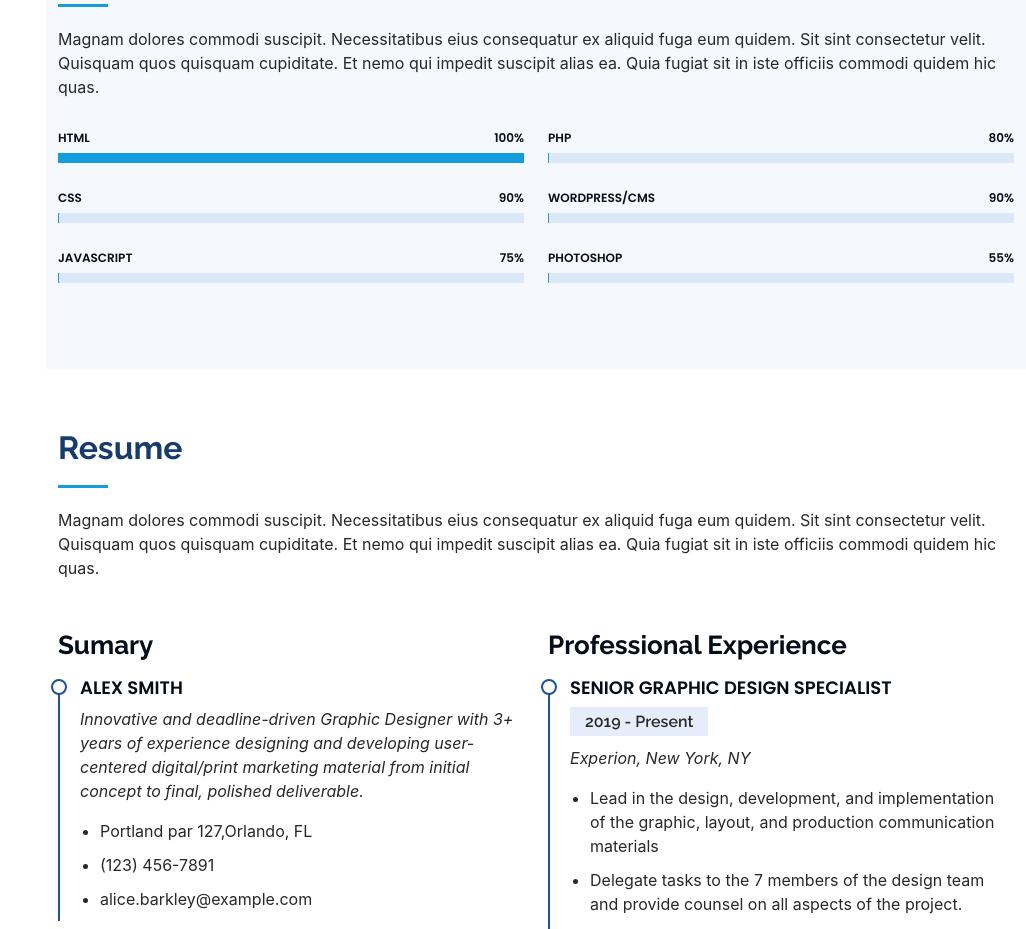
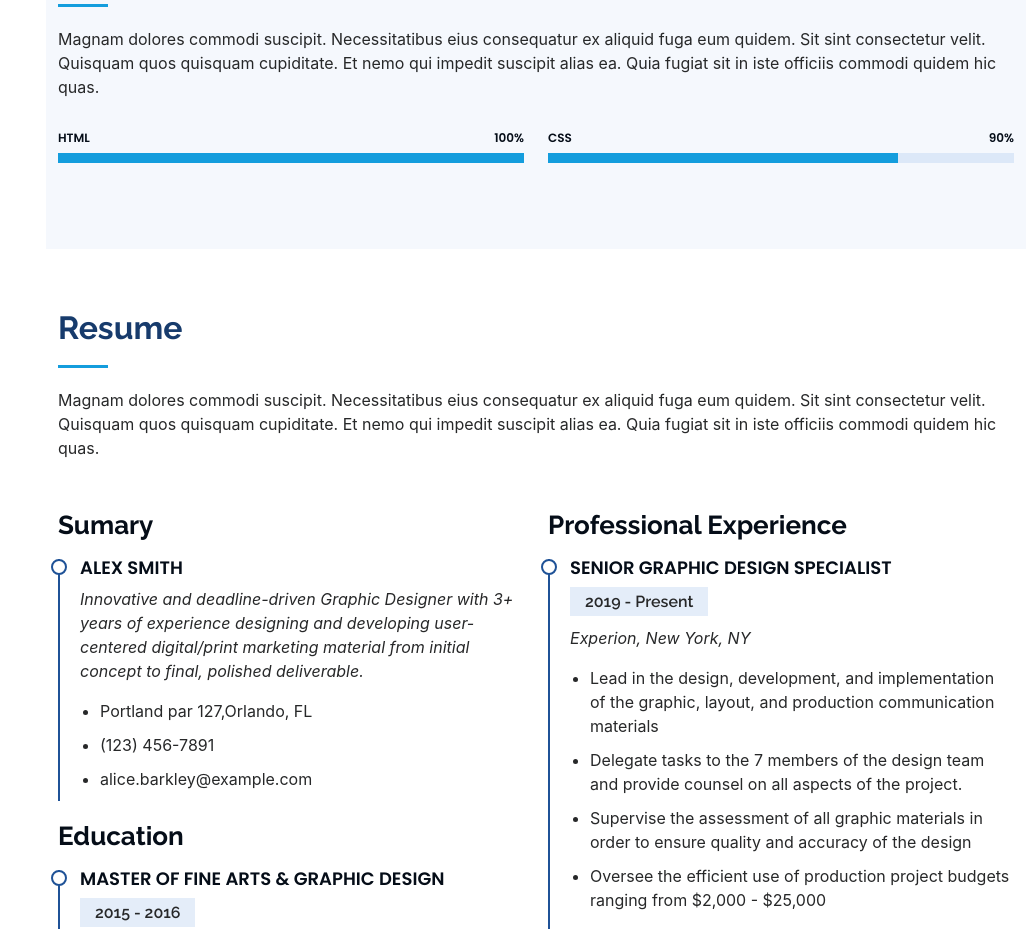
Before and after one commit to solutionsofweb/bootstrap-react, a React (Create React App) app: page / in a window 1280 px wide. Shown: the part 2040-2969 px from the top of the page, without its empty margins (254-1280 px from the left). Built offline with nearby package versions, Linux system fonts and the light colour scheme.

Commit message:
skills in progress

```diff
--- a/src/components/skills.jsx
+++ b/src/components/skills.jsx
@@ -2,19 +2,8 @@ import React, { Component, useEffect } from 'react';
 
 const Skills = () => {
     useEffect(() => {
-      // let skilsContent = select('skills-content');
-      // if (skilsContent) {
-      //   new Waypoint({
-      //     element: skilsContent,
-      //     offset: '80%',
-      //     handler: function(direction) {
-      //       let progress = select('.progress .progress-bar', true);
-      //       progress.forEach((el) => {
-      //         el.style.width = el.getAttribute('aria-valuenow') + '%'
-      //       });
-      //     }
-      //   })
-      // }
+      let skillsContent = [{skill: "html", level: 100}, {skill: "css", level: 90}];
+
     }, [])
 
     return (
@@ -32,36 +21,12 @@ const Skills = () => {
                             <div className="progress-bar" role="progressbar" aria-valuenow={100} aria-valuemin={0} aria-valuemax={100} style={{width: "100%"}} />
                         </div>
                       </div>
+                  </div>
+                  <div className="col-lg-6" data-aos="fade-up">
                       <div className="progress">
                         <span className="skill">CSS <i className="val">90%</i></span>
                         <div className="progress-bar-wrap">
-                        <div className="progress-bar" role="progressbar" aria-valuenow={90} aria-valuemin={0} aria-valuemax={100} />
-                    </div>
-                    </div>
-                    <div className="progress">
-                    <span className="skill">JavaScript <i className="val">75%</i></span>
-                    <div className="progress-bar-wrap">
-                        <div className="progress-bar" role="progressbar" aria-valuenow={75} aria-valuemin={0} aria-valuemax={100} />
-                    </div>
-                    </div>
-                </div>
-                <div className="col-lg-6" data-aos="fade-up" data-aos-delay={100}>
-                    <div className="progress">
-                    <span className="skill">PHP <i className="val">80%</i></span>
-                    <div className="progress-bar-wrap">
-                        <div className="progress-bar" role="progressbar" aria-valuenow={80} aria-valuemin={0} aria-valuemax={100} />
-                    </div>
-                    </div>
-                    <div className="progress">
-                    <span className="skill">WordPress/CMS <i className="val">90%</i></span>
-                    <div className="progress-bar-wrap">
-                        <div className="progress-bar" role="progressbar" aria-valuenow={90} aria-valuemin={0} aria-valuemax={100} />
-                    </div>
-                    </div>
-                    <div className="progress">
-                    <span className="skill">Photoshop <i className="val">55%</i></span>
-                    <div className="progress-bar-wrap">
-                        <div className="progress-bar" role="progressbar" aria-valuenow={55} aria-valuemin={0} aria-valuemax={100} />
+                            <div className="progress-bar" role="progressbar" aria-valuenow={90} aria-valuemin={0} aria-valuemax={100} style={{width: "75%"}} />
                         </div>
                       </div>
                   </div>
```
Lines whose indentation alone changed are shown as unchanged.
